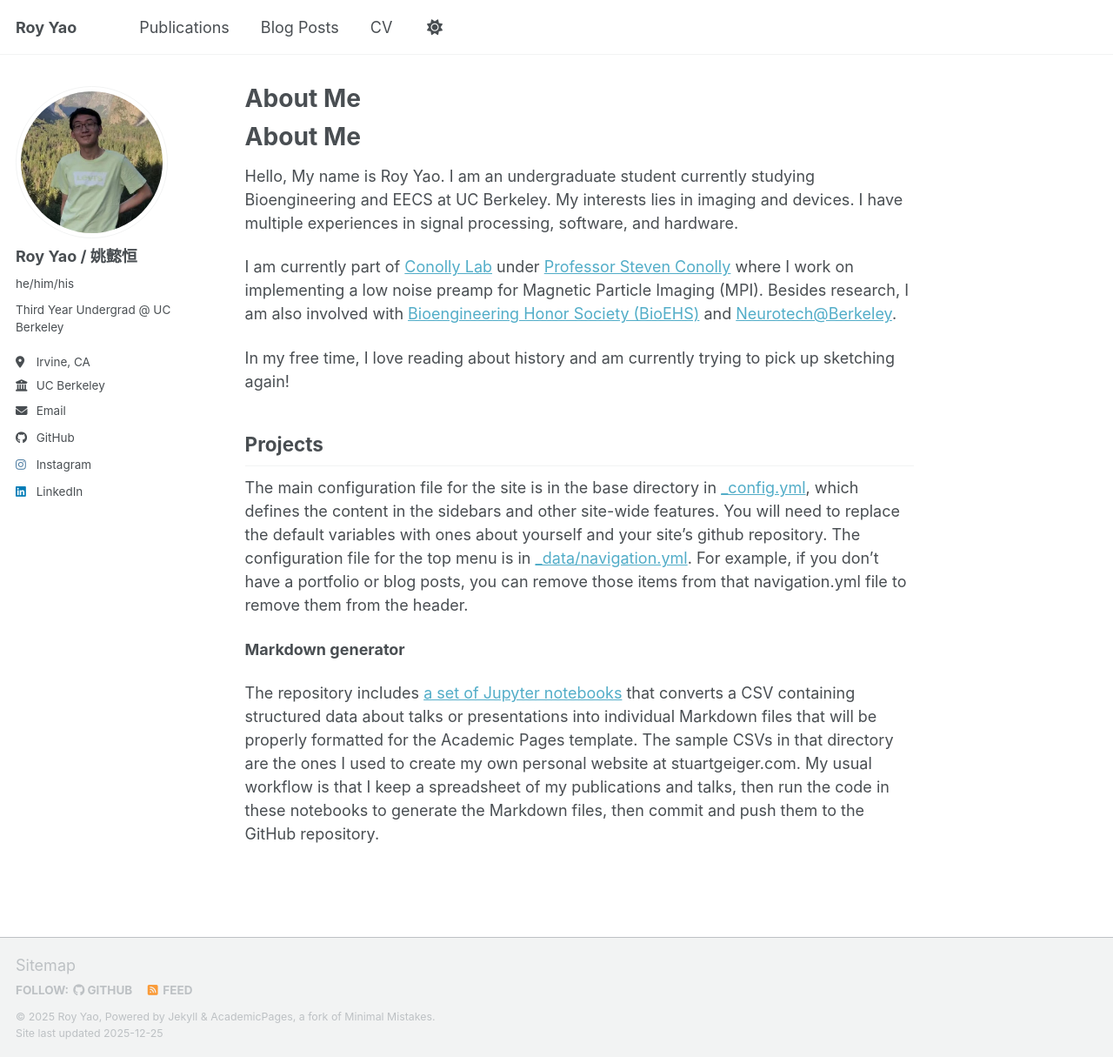
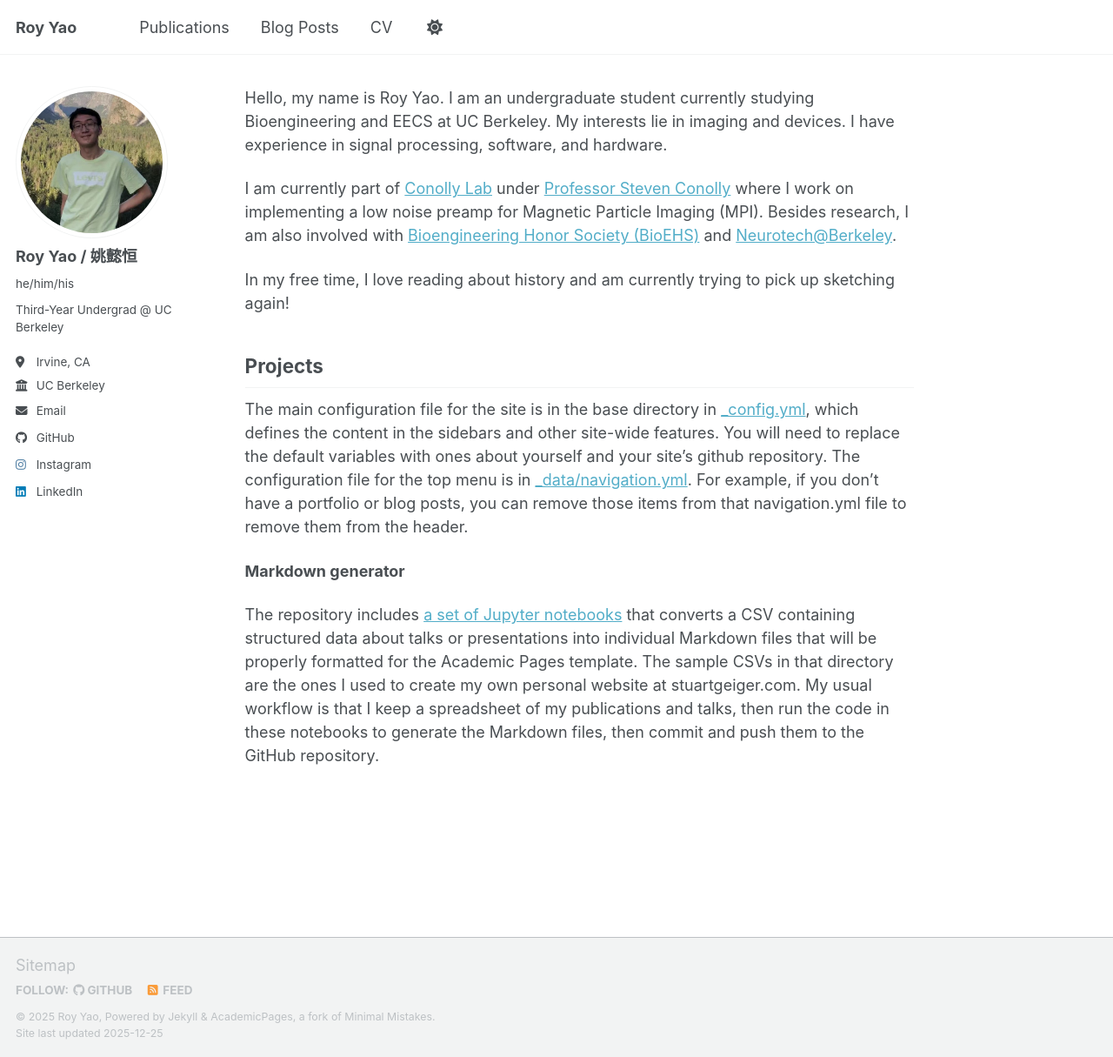
Before and after one commit to royyaoyh/royyaoyh.github.io, a Jekyll site: the page built from _pages/about.md, in a window 1280 px wide and 1215 px high. Shown: the whole window at 87% size. Built offline with Jekyll 4.4.1, drawn with Linux system fonts in a browser that asks for light colours; a script bundle is joined from its source files by our own code; library files that are not in the unit come from our copies; our own code applies the rules of GitHub Pages for plain Markdown files.

Commit message:
fix about me again?

```diff
--- a/_config.yml
+++ b/_config.yml
@@ -26,7 +26,7 @@ author:
   avatar           : "profile.png"
   name             : "Roy Yao / 姚懿恒"
   pronouns         : he/him/his
-  bio              : "Third Year Undergrad @ UC Berkeley"
+  bio              : "Third-Year Undergrad @ UC Berkeley"
   location         : "Irvine, CA"
   employer         : "UC Berkeley"
   uri              : # URL
--- a/_pages/about.md
+++ b/_pages/about.md
@@ -1,15 +1,12 @@
 ---
 permalink: /
-#title: "Roy Yao"
 author_profile: true
 redirect_from:
   - /about/
   - /about.html
 ---
 
-About Me
-======
-Hello, My name is Roy Yao. I am an undergraduate student currently studying Bioengineering and EECS at UC Berkeley. My interests lies in imaging and devices. I have multiple experiences in signal processing, software, and hardware.
+Hello, my name is Roy Yao. I am an undergraduate student currently studying Bioengineering and EECS at UC Berkeley. My interests lie in imaging and devices. I have experience in signal processing, software, and hardware.
 
 I am currently part of [Conolly Lab](https://bisl.studentorg.berkeley.edu/) under [Professor Steven Conolly](https://www2.eecs.berkeley.edu/Faculty/Homepages/sconolly.html) where I work on implementing a low noise preamp for Magnetic Particle Imaging (MPI). Besides research, I am also involved with [Bioengineering Honor Society (BioEHS)](https://bioehs.studentorg.berkeley.edu/) and [Neurotech@Berkeley](https://neurotech.studentorg.berkeley.edu/).
 
```
